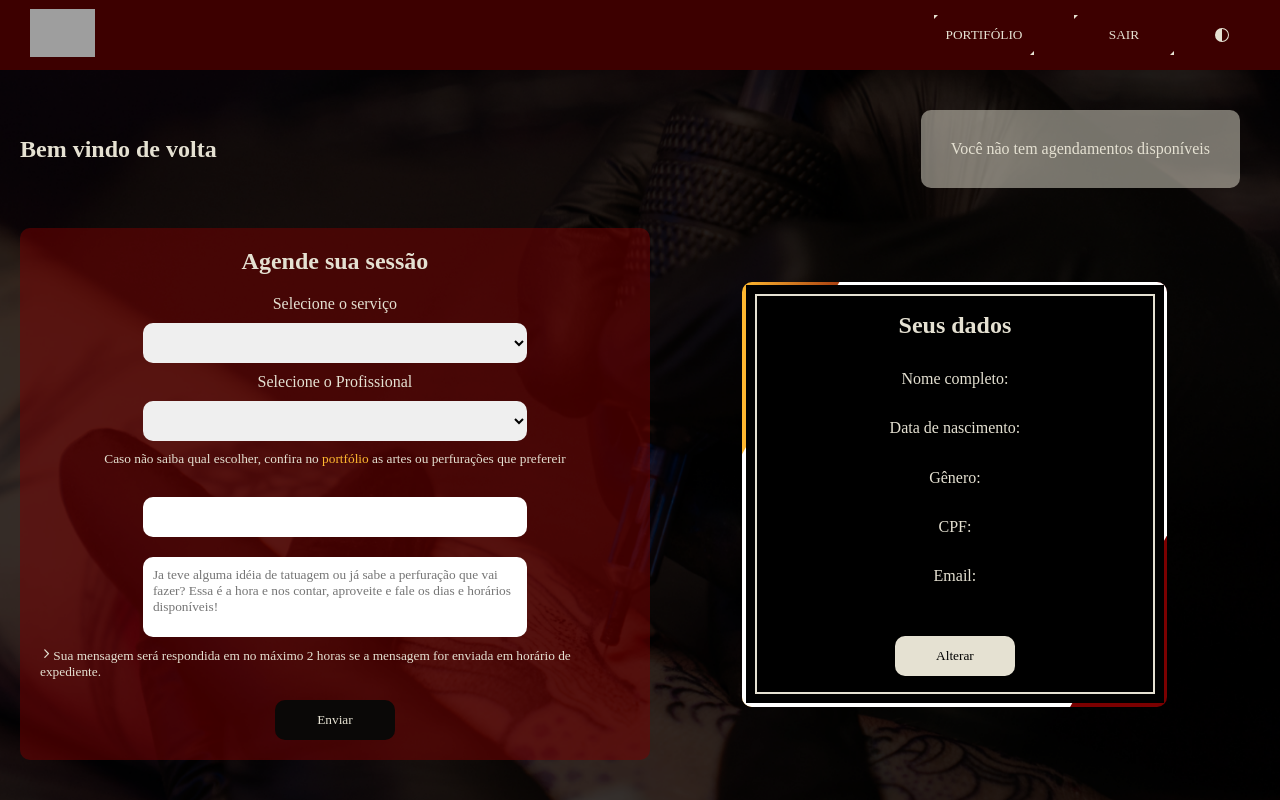
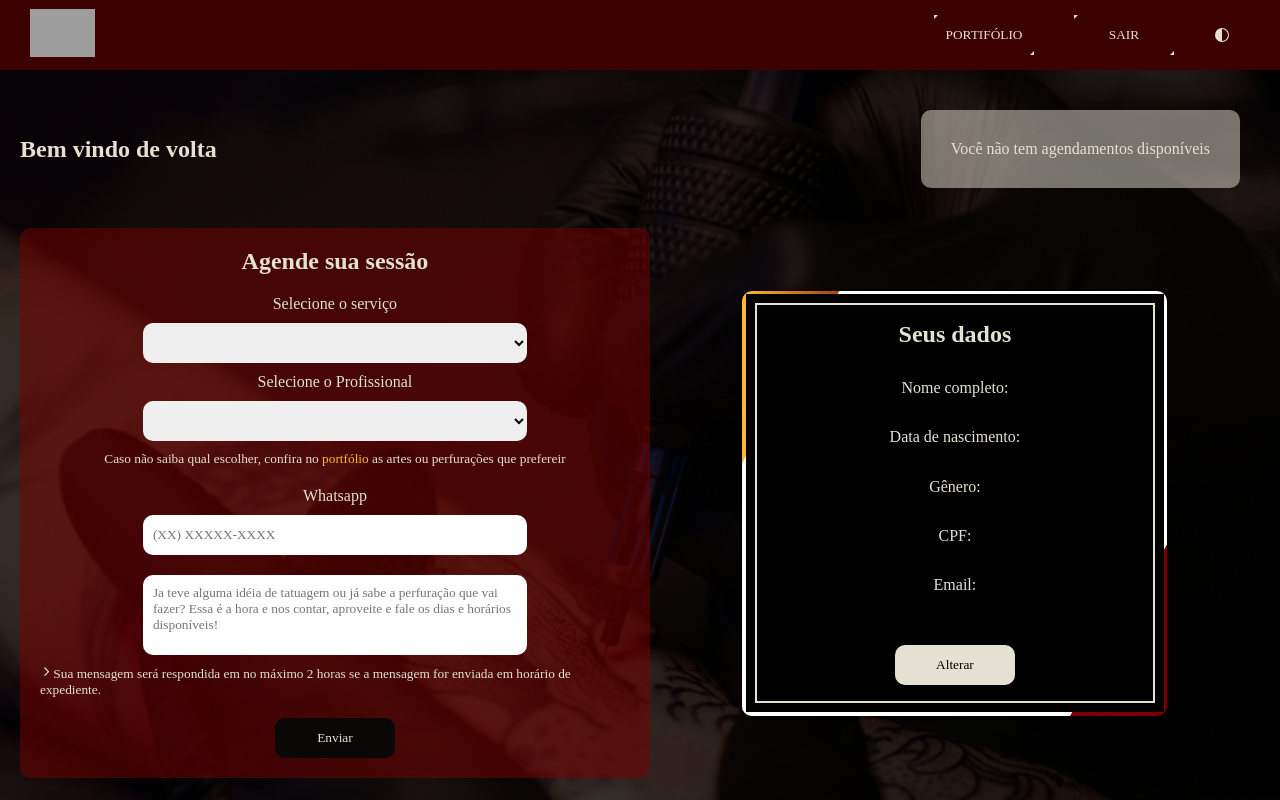
Before and after one commit to LeoAChaves/Rosemarys_Tattoo_Studio, a React (Create React App) app: page /usuario/1 in a window 1280 px wide. Shown: the top 800 px of the page. Built offline with nearby package versions, Linux system fonts and the light colour scheme; no server answers; grey boxes are pictures that could not be loaded; a web font is replaced by a local one.

Commit message:
validação form agende sua sessão

```diff
--- a/src/components/Form/FormUsuario/index.jsx
+++ b/src/components/Form/FormUsuario/index.jsx
@@ -4,6 +4,8 @@ import Label from "../../Label";
 import Input from "../../Input";
 import Button from "../../Button";
 import { useState } from "react";
+
+import * as yup from "yup";
 import toast from 'react-hot-toast';
 
 import { IoIosArrowForward } from "react-icons/io";
@@ -26,10 +28,22 @@ function FormUsuario(){
         agendamentosSalvos.push(agendamento)
 
         localStorage.setItem('agendamentos', JSON.stringify(agendamentosSalvos))
+    }
 
-
-       }
-
+    // async function validate(){
+    //     let schema = yup.object().shape({
+    //         servico: yup.string("").required("Campo de gênero não pode estar vazio"),
+    //         profissional: yup.string("Campo de nome completo deve ser preenchido com letras").required("Campo de nome completo não pode estar vazio"),
+    //         whatsapp: yup.string("Campo de Whatsapp deve ser preenchido com números").required("Campo de whatsapp não pode estar vazio").min(11, 'O whatsapp precisa ter 11 digitos').max(11,'O whatsapp precisa ter 11 digitos'),
+    //     })
+    //     try {
+    //         await schema.validate(agendamento)
+    //         return true
+    //     } catch (error) {
+    //         toast.error(error.errors)
+    //     }
+    //     return false
+    // }
 
     return(
         <S.Form>
@@ -49,8 +63,8 @@ function FormUsuario(){
             </select>
             <small>Caso não saiba qual escolher, confira no <a>portfólio</a> as artes ou perfurações que prefereir</small>
 
-            <Label className="labelWhatsapp" htmlFor="whatsapp"></Label>
-            <Input type="number" id="whatsapp" name="whatsapp" onChange={handleChange}/>
+            <Label className="labelWhatsapp" htmlFor="whatsapp" nome="Whatsapp"></Label>
+            <Input type="number" id="whatsapp" name="whatsapp" placeholder="(XX) XXXXX-XXXX" onChange={handleChange}/>
 
             <textarea className="textareaForm" placeholder="Ja teve alguma idéia de tatuagem ou já sabe a perfuração que vai fazer? Essa é a hora e nos contar, aproveite e fale os dias e horários disponíveis!" id="descricao" cols="60"></textarea>
             <small><IoIosArrowForward />Sua mensagem será respondida em no máximo 2 horas se a mensagem for enviada em horário de expediente.</small>
```
